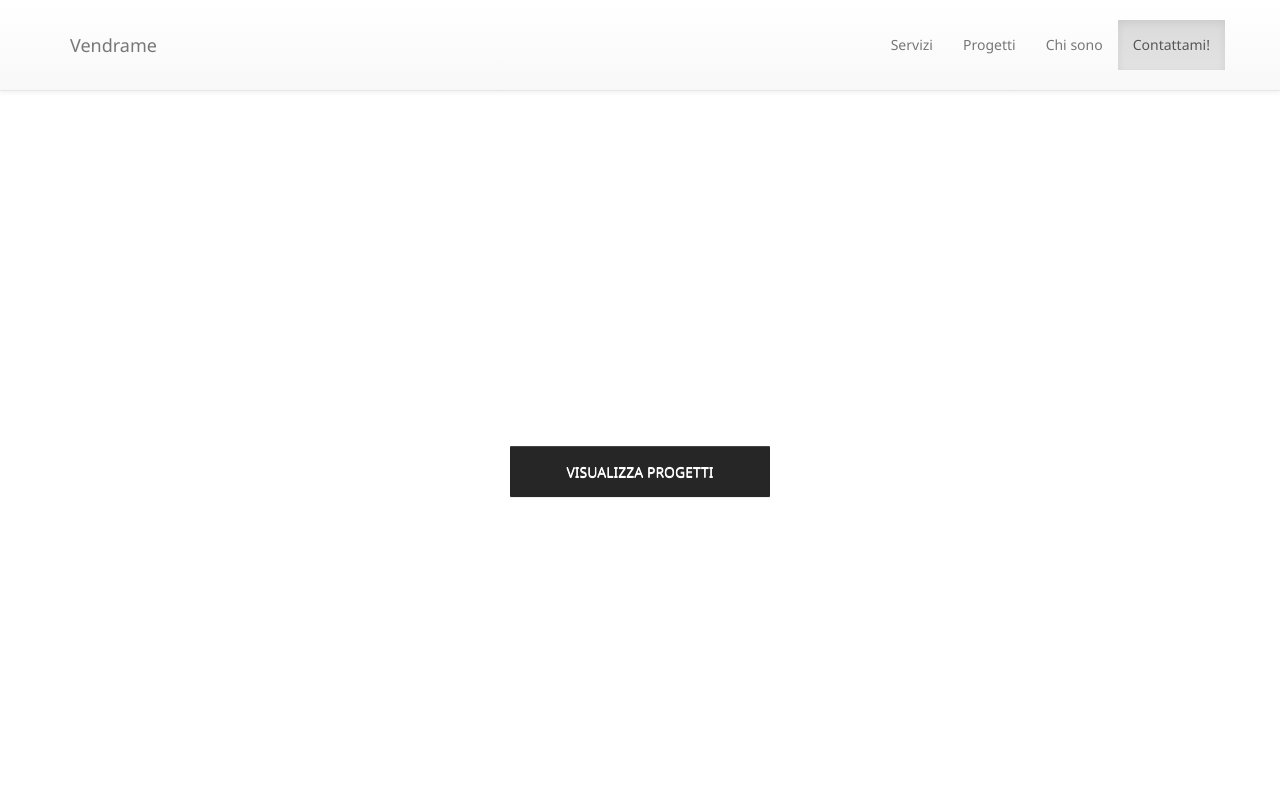
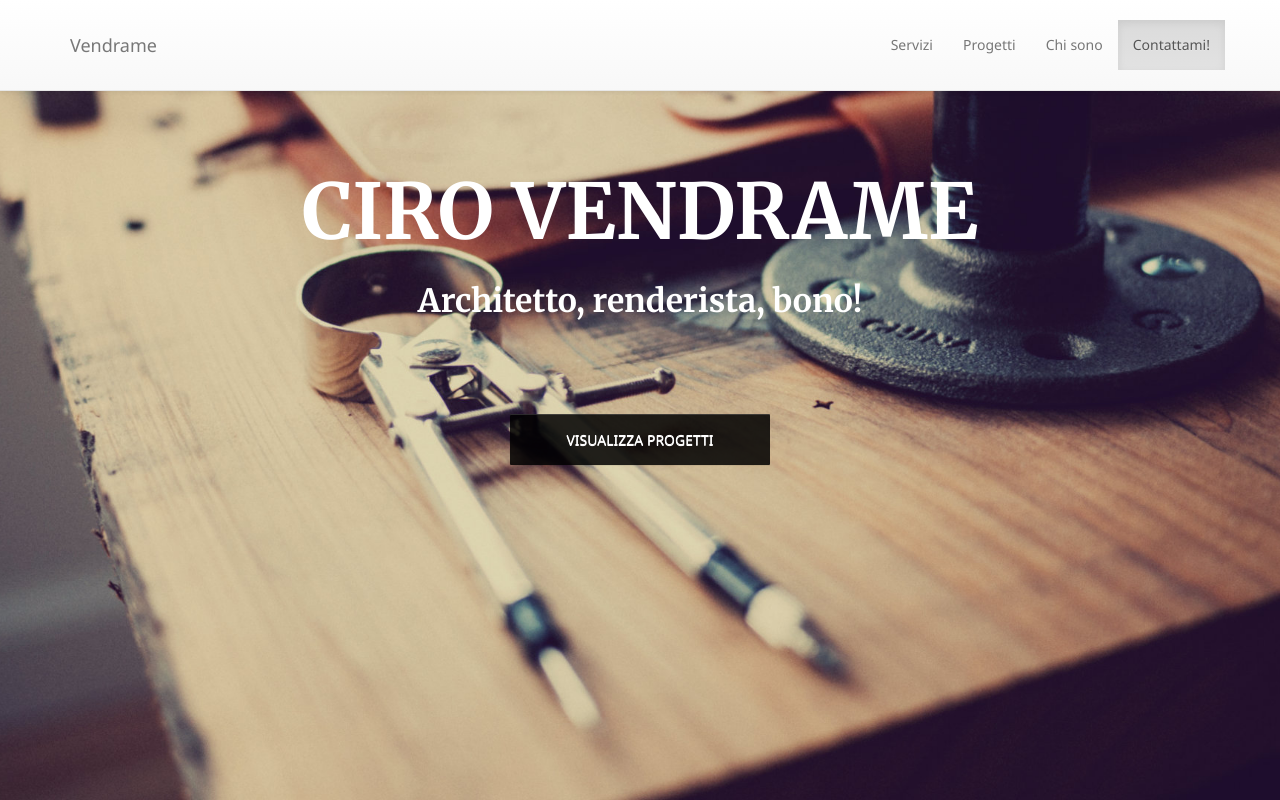
Before and after one commit to AlexGherardelli/arch-portfolio, a plain HTML site: page vendrame.html in a window 1280 px wide. Shown: the top 800 px of the page. Drawn offline with nearby package versions, Linux system fonts and the light colour scheme.

Commit message:
some fixes

```diff
--- a/css/button.css
+++ b/css/button.css
@@ -15,6 +15,7 @@
 	border: 0px none;
 	outline: 0px none;
 	margin-top: 6em;
+	display: inline-block;
 }
 
 .btn:hover {
--- a/css/custom.css
+++ b/css/custom.css
@@ -1,29 +1,38 @@
+/* GENERAL STYLING */
+
 body
 {
 	font-family: 'Noto Sans', sans-serif;
 }
 
+
 h1, h2, h3, h4, h5, h6
 {
 	font-family: 'Merriweather', sans-serif;
 }
+
+
+
+
+/* HOME PAGE STYLING*/
+
 #intro h1
 {
-	font-size: 550%;
+	font-size: 6vw;
 	color: white;
 	font-weight: 700;
+	text-transform: uppercase;
+	display: inline-block;
 }
 
 #intro h3
 {
-	font-size: 500%;
+	font-size: 2.5vw;
 	color: white;
 	font-weight: 700;
 
 
 }
-
-
 
 
 
@@ -55,3 +64,7 @@ footer {
 background:black;
 
 }
+footer ul li {
+display: inline-block;
+
+}
--- a/vendrame.html
+++ b/vendrame.html
@@ -82,10 +82,10 @@
             <div class="row">
                 <div class="col-lg-12">
 
-                    <h1>Sono un architetto</h1>
-					<h3>e sono bello buono e bravo</h3>
+                    <h1>Ciro Vendrame</h1>
+					<h3>Architetto, renderista, bono!</h3>
 
-                    <a class="btn btn-default btn-lg page-scroll" role="button" href="#portfolio">Visualizza progetti</a>
+                    <a class="btn btn-default page-scroll" role="button" href="#portfolio">Visualizza progetti</a>
                 </div>
             </div>
         </div>
@@ -164,7 +164,11 @@
     <!-- Footer -->
     <footer>
       <p>©Ciro Vendrame 2014</p>
-      <p>Facebook Twitter Linkedin</p>
+      <ul>
+		  <li> Linkedin</li>
+		  <li> Flickr</li>
+		  <li> Instagram/Picasa</li>
+	  </ul>
     </footer>
 
 
```
Also changed, not shown: images/architect-mod.jpg (added), 1 other file.
